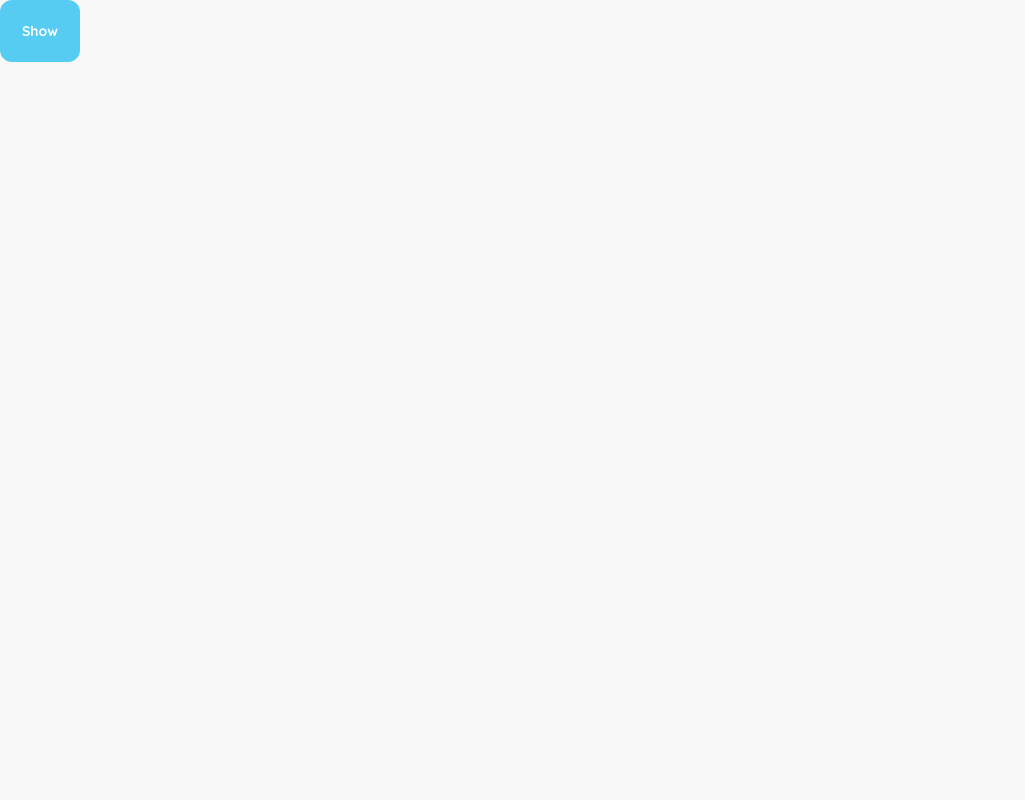
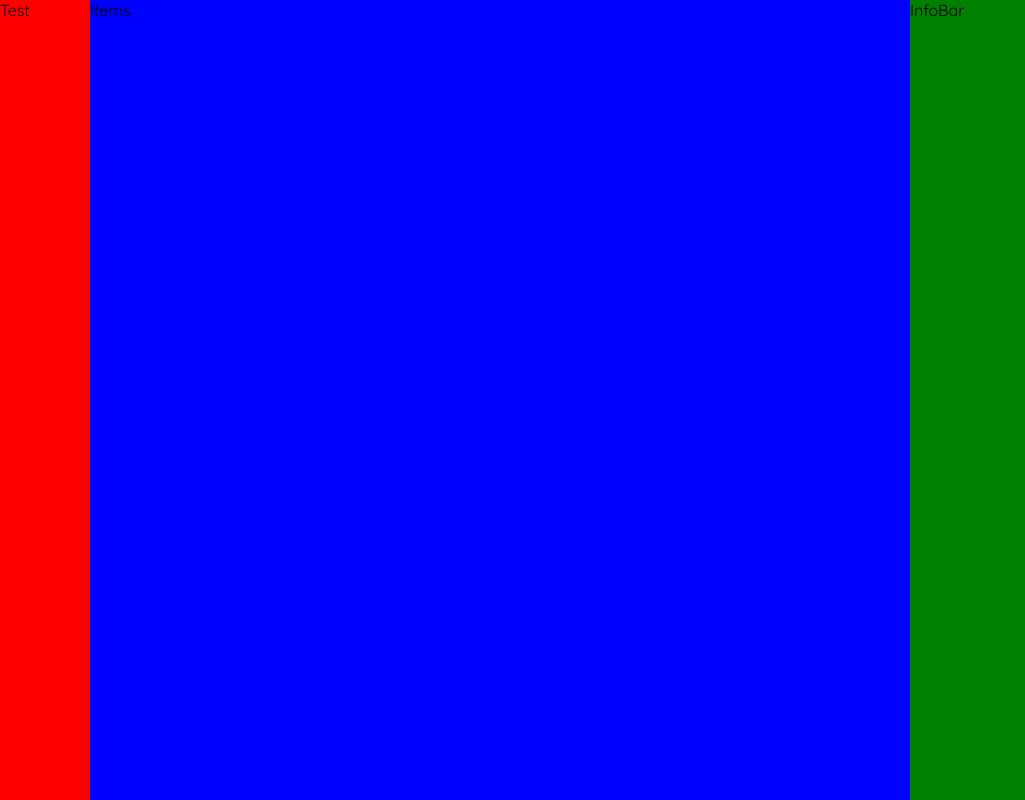
Before and after one commit to C0lliNN/Shoppingify, a React (Create React App) app in the folder client/: page / in a window 1280 px wide. Shown: the whole page, without its empty margins (0-1025 px from the left). Built offline with nearby package versions, Linux system fonts and the light colour scheme.

Commit message:
Define Layout Structure

```diff
--- a/client/src/App.css
+++ b/client/src/App.css
@@ -1,6 +1,8 @@
+html,
 body {
   font-family: 'Quicksand', sans-serif;
-  background-color: #f8f8f8;
+  background-color: #fafafe;
+  height: 100%;
 }
 
 * {
@@ -10,5 +12,6 @@ body {
 
 .App {
   width: 100%;
+  height: 100%;
   margin: auto;
 }
--- a/client/src/App.js
+++ b/client/src/App.js
@@ -1,41 +1,37 @@
-import React, { useState } from 'react';
+import React from 'react';
 import './App.css';
-import Modal from './components/UI/Modal/Modal';
-import Button from './components/UI/Button/Button';
+import NavBar from './components/NavBar/NavBar';
+import InfoBar from './components/InfoBar/InfoBar';
+import styled from 'styled-components';
+import * as variables from './Variables';
+import { BrowserRouter, Switch, Route } from 'react-router-dom';
+import Items from './containers/Items/Items';
+
+const MainContentWrapper = styled.div`
+  margin-left: ${variables.NAVBAR_XS_SIZE}px;
+  height: 100%;
+
+  @media (min-width: ${variables.MD_BREAK_POINT}px) {
+    margin-left: ${variables.NAVBAR_MD_SIZE}px;
+    margin-right: ${variables.INFO_BAR_MD_SIZE}px;
+  }
+  @media (min-width: ${variables.LG_BREAK_POINT}px) {
+    margin-right: ${variables.INFO_BAR_LG_SIZE}px;
+  }
+`;
 
 function App() {
-  const [showModal, setShowModal] = useState(false);
-
   return (
     <main className="App">
-      <Button
-        btnType="raised"
-        variant="secondary"
-        onClick={() => setShowModal(true)}
-      >
-        Show
-      </Button>
-
-      {showModal && (
-        <Modal
-          title="Are you sure you want to delete this?"
-          onClose={() => setShowModal(false)}
-          cancelButton={
-            <Button btnType="flat" onClick={() => setShowModal(false)}>
-              cancel
-            </Button>
-          }
-          okButton={
-            <Button
-              btnType="raised"
-              variant="danger"
-              style={{ marginLeft: '15px' }}
-            >
-              Yes
-            </Button>
-          }
-        />
-      )}
+      <BrowserRouter>
+        <NavBar />
+        <MainContentWrapper>
+          <Switch>
+            <Route path="/" component={Items} />
+          </Switch>
+          <InfoBar />
+        </MainContentWrapper>
+      </BrowserRouter>
     </main>
   );
 }
--- a/client/src/Variables.js
+++ b/client/src/Variables.js
@@ -20,3 +20,12 @@ export const FONT_SIZE_4 = '24px';
 
 export const BORDER_RADIUS_1 = '12px;';
 export const BORDER_RADIUS_2 = '24px;';
+
+export const MD_BREAK_POINT = 768;
+export const LG_BREAK_POINT = 1200;
+
+export const NAVBAR_XS_SIZE = 60;
+export const NAVBAR_MD_SIZE = 90;
+
+export const INFO_BAR_MD_SIZE = 250;
+export const INFO_BAR_LG_SIZE = 370;
--- a/client/src/components/UI/CategoryFormGroup/CategoryFormGroup.js
+++ b/client/src/components/CategoryFormGroup/CategoryFormGroup.js
@@ -1,13 +1,13 @@
 import PropTypes from 'prop-types';
 import React, { useState } from 'react';
-import FromGroup from '../FormGroup/FormGroup';
+import FromGroup from '../UI/FormGroup/FormGroup';
 import styled from 'styled-components';
 import {
   COLORS,
   BORDER_RADIUS_1,
   FONT_SIZE_3,
   FONT_FAMILY,
-} from '../../../Variables';
+} from '../../Variables';
 
 const ListView = styled.ul`
   border: 1px solid ${COLORS.gray_1};
--- /dev/null
+++ b/client/src/components/InfoBar/InfoBar.js
@@ -0,0 +1,32 @@
+import React from 'react';
+import styled from 'styled-components';
+import {
+  MD_BREAK_POINT,
+  LG_BREAK_POINT,
+  INFO_BAR_MD_SIZE,
+  INFO_BAR_LG_SIZE,
+} from '../../Variables';
+
+const StyledInfoBar = styled.aside`
+  background-color: green;
+  height: 100%;
+  @media (min-width: ${MD_BREAK_POINT}px) {
+    position: fixed;
+    width: ${INFO_BAR_MD_SIZE}px;
+    right: 0;
+    top: 0;
+  }
+  @media (min-width: ${LG_BREAK_POINT}px) {
+    width: ${INFO_BAR_LG_SIZE}px;
+  }
+`;
+
+function InfoBar() {
+  return (
+    <StyledInfoBar>
+      <div>InfoBar</div>
+    </StyledInfoBar>
+  );
+}
+
+export default InfoBar;
--- /dev/null
+++ b/client/src/components/NavBar/NavBar.js
@@ -0,0 +1,28 @@
+import React from 'react';
+import styled from 'styled-components';
+import {
+  MD_BREAK_POINT,
+  NAVBAR_XS_SIZE,
+  NAVBAR_MD_SIZE,
+} from '../../Variables';
+
+const StyledNavBar = styled.nav`
+  position: fixed;
+  background-color: red;
+  height: 100%;
+  width: ${NAVBAR_XS_SIZE}px;
+
+  @media (min-width: ${MD_BREAK_POINT}px) {
+    width: ${NAVBAR_MD_SIZE}px;
+  }
+`;
+
+function NavBar() {
+  return (
+    <StyledNavBar>
+      <div>Test</div>
+    </StyledNavBar>
+  );
+}
+
+export default NavBar;
--- /dev/null
+++ b/client/src/containers/Items/Items.js
@@ -0,0 +1,13 @@
+import React from 'react';
+import styled from 'styled-components';
+
+const StyledItems = styled.div`
+  height: 100%;
+  background-color: blue;
+`;
+
+function Items() {
+  return <StyledItems>Items</StyledItems>;
+}
+
+export default Items;
--- a/client/src/index.css
+++ b/client/src/index.css
@@ -11,3 +11,7 @@ code {
   font-family: source-code-pro, Menlo, Monaco, Consolas, 'Courier New',
     monospace;
 }
+
+#root {
+  height: 100%;
+}
```
Also changed, not shown: 2 other files (tests, documents, lock files or other folders).
